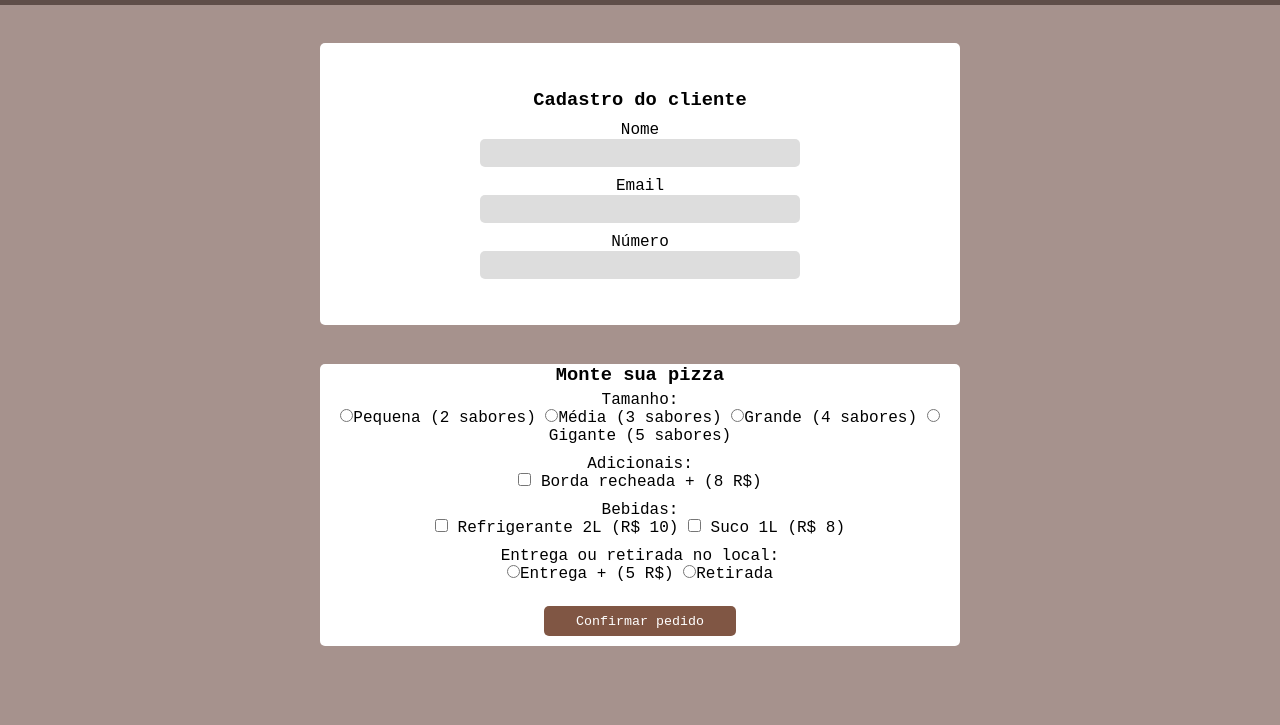
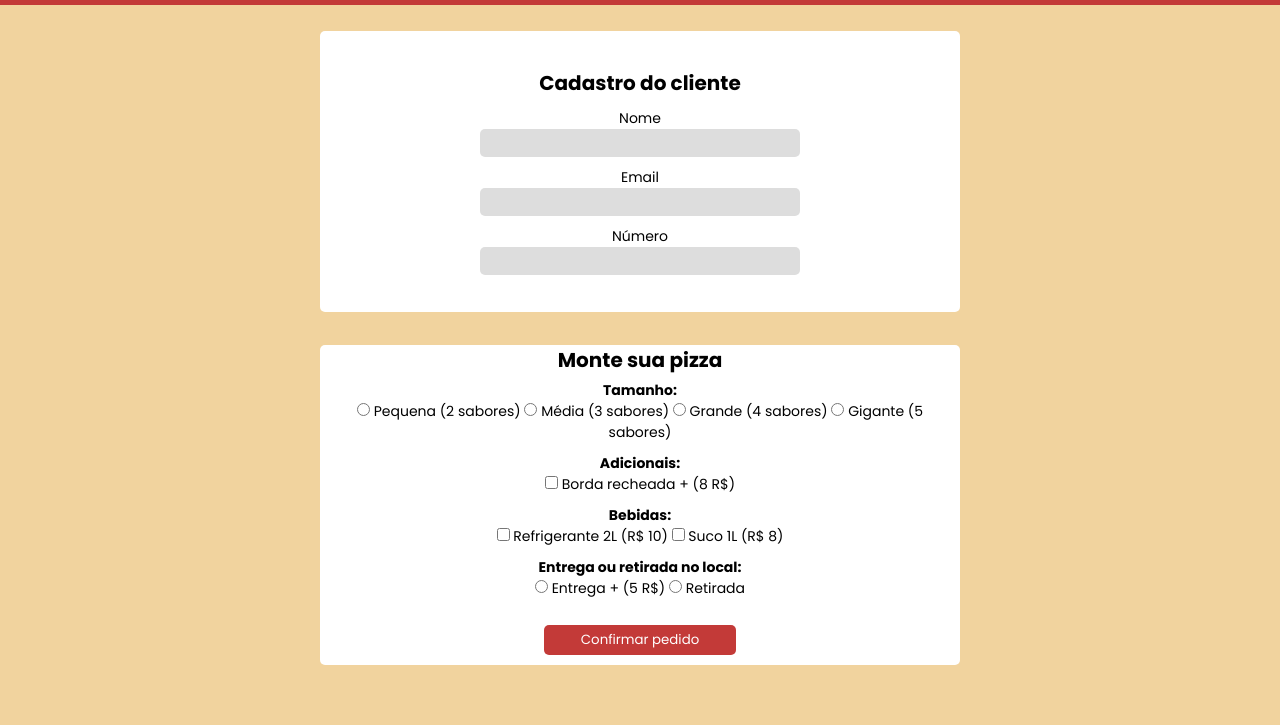
Before and after one commit to DiegoPlaninscheck/AppLuciano, a plain HTML site: page app/pages/pedido/index.html in a window 1280 px wide. Shown: the part 75-800 px from the top of the page. Drawn offline with Linux system fonts and the light colour scheme.

Commit message:
uptade estilização e esqueleto

```diff
--- a/app/pages/pedido/index.html
+++ b/app/pages/pedido/index.html
@@ -32,28 +32,28 @@
       <div class="container-footer-div">
         <h3 id="pizza">Monte sua pizza</h3>
         <div>
-          <p>Tamanho:</p>
-          <input type="radio" id="p" name="tamanho" value="p" />Pequena (2
-          sabores) <input type="radio" id="m" name="tamanho" value="m" />Média
+         <b><p>Tamanho:</p></b>
+          <input type="radio" id="p" name="tamanho" value="p" /> Pequena (2
+          sabores) <input type="radio" id="m" name="tamanho" value="m" /> Média
           (3 sabores)
-          <input type="radio" id="g" name="tamanho" value="g" />Grande (4
+          <input type="radio" id="g" name="tamanho" value="g" /> Grande (4
           sabores)
-          <input type="radio" id="gg" name="tamanho" value="gg" />Gigante (5
+          <input type="radio" id="gg" name="tamanho" value="gg" /> Gigante (5
           sabores)
         </div>
         <div>
-          <p>Adicionais:</p>
+          <b><p>Adicionais:</p></b>
           <input type="checkbox" id="borda" /> Borda recheada + (8 R$)
         </div>
         <div>
-          <p>Bebidas:</p>
+          <b><p>Bebidas:</p></b>
           <input type="checkbox" id="refri" /> Refrigerante 2L (R$ 10)
           <input type="checkbox" id="suco" /> Suco 1L (R$ 8)
         </div>
         <div>
-          <p>Entrega ou retirada no local:</p>
-          <input type="radio" id="Entrega" />Entrega + (5 R$)
-          <input type="radio" />Retirada<br /><br />
+          <b><p>Entrega ou retirada no local:</p></b>
+          <input type="radio" id="Entrega" /> Entrega + (5 R$)
+          <input type="radio" /> Retirada<br /><br />
         </div>
         <button id="confirmar" onclick="">Confirmar pedido</button>
       </div>
--- a/app/styles/confirma.css
+++ b/app/styles/confirma.css
@@ -1,13 +1,15 @@
+@import url(https://fonts.googleapis.com/css?family=Poppins:100,100italic,200,200italic,300,300italic,regular,italic,500,500italic,600,600italic,700,700italic,800,800italic,900,900italic);
+
 * {
   padding: 0;
   margin: 0;
   box-sizing: border-box;
-  color: #fff;
-  font-family: "Courier New", Courier, monospace;
+  color: rgb(0, 0, 0);
+  font-family: Poppins;
 }
 
 body {
-  background-color: #a6928d;
+  background-color: #f1d39e;
 }
 
 .container {
@@ -22,7 +24,7 @@ body {
   display: flex;
   justify-content: space-around;
   align-items: center;
-  background-color: #5f4e49;
+  background-color: #c33a38;
   padding: 0 20px;
 }
 
@@ -89,3 +91,11 @@ body {
 .container-valor-total span {
   padding: 10px;
 }
+
+#pedidolink{
+  color: #fff;
+}
+
+#dados-cliente{
+  color: #fff;
+}
--- a/app/styles/pedido.css
+++ b/app/styles/pedido.css
@@ -1,13 +1,16 @@
+@import url(https://fonts.googleapis.com/css?family=Poppins:100,100italic,200,200italic,300,300italic,regular,italic,500,500italic,600,600italic,700,700italic,800,800italic,900,900italic);
+
 * {
   padding: 0;
   margin: 0;
   box-sizing: border-box;
-  font-family: "Courier New", Courier, monospace;
+  font-family: Poppins;
 }
 
 body {
-  background-color: #a6928d;
+  background-color: #f1d39e;
   height: 100vh;
+  font-size: 14px;
 }
 
 h1 {
@@ -29,7 +32,7 @@ header {
   flex-direction: row;
   justify-content: space-between;
   align-items: center;
-  background-color: #5f4e49;
+  background-color: #c33a38;
   padding: 0 20px;
 }
 
@@ -40,7 +43,7 @@ header {
   cursor: pointer;
 }
 
-@media (max-width: 768px) {
+/* @media (max-width: 768px) {
   h1 {
     font-size: 16px;
   }
@@ -48,7 +51,7 @@ header {
   body {
     font-size: 12px;
   }
-}
+} */
 
 .container-main {
   width: 100%;
@@ -67,7 +70,8 @@ header {
   align-items: center;
   flex-direction: column;
   text-align: center;
-  margin-top: 3%;
+  margin-top: 2%;
+  margin-bottom: 1%;
   border-radius: 5px;
   background-color: #fff;
 }
@@ -115,7 +119,11 @@ header {
   border: none;
   border-radius: 5px;
   cursor: pointer;
-  background-color: #805644;
+  background-color: #c33a38;
   color: #fff;
   margin-bottom: 10px;
 }
+
+h3{
+    font-size: 20px;
+}
```
Also changed, not shown: app/pages/confirma/index.html (+1 -1 lines).
